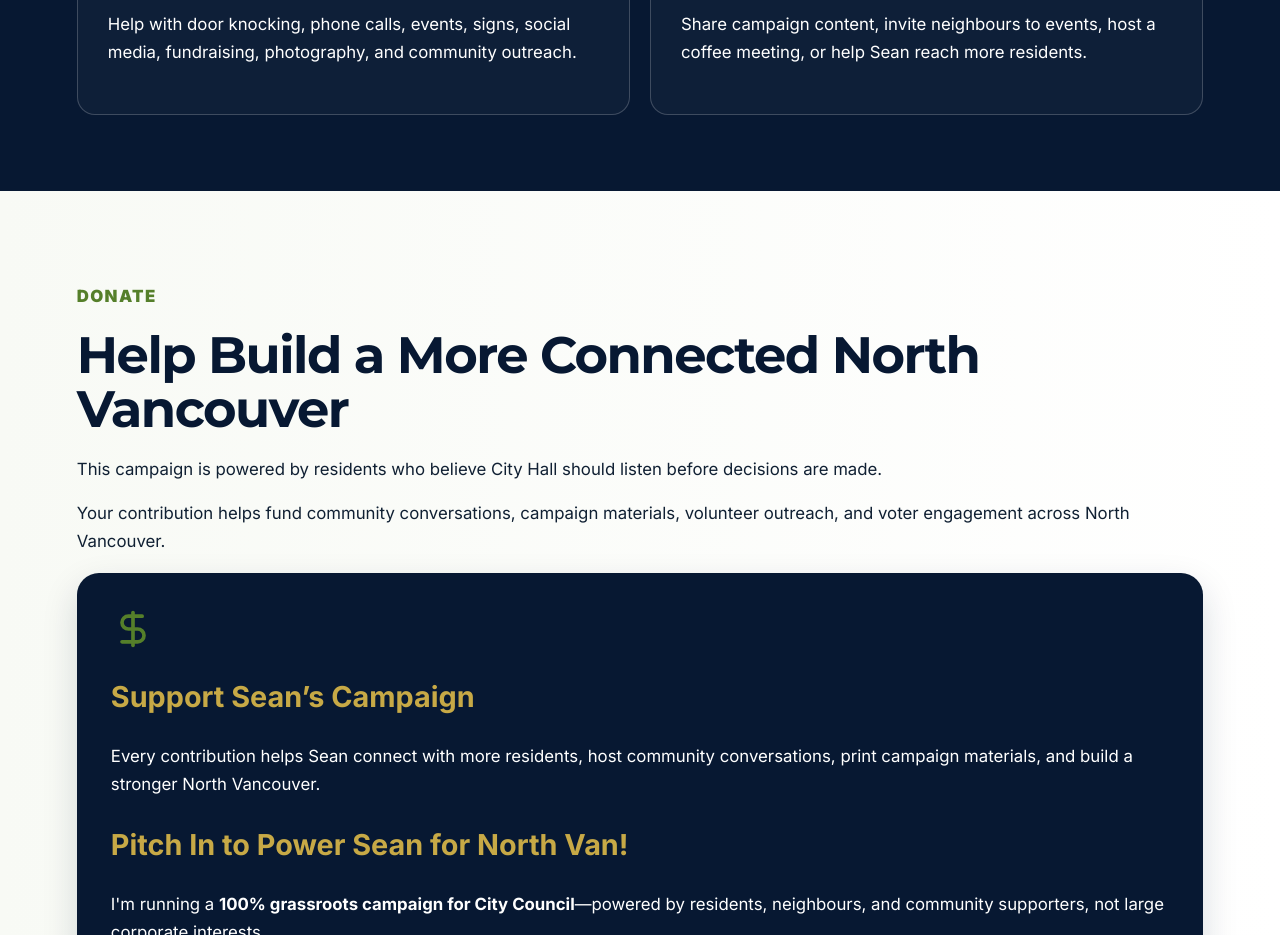
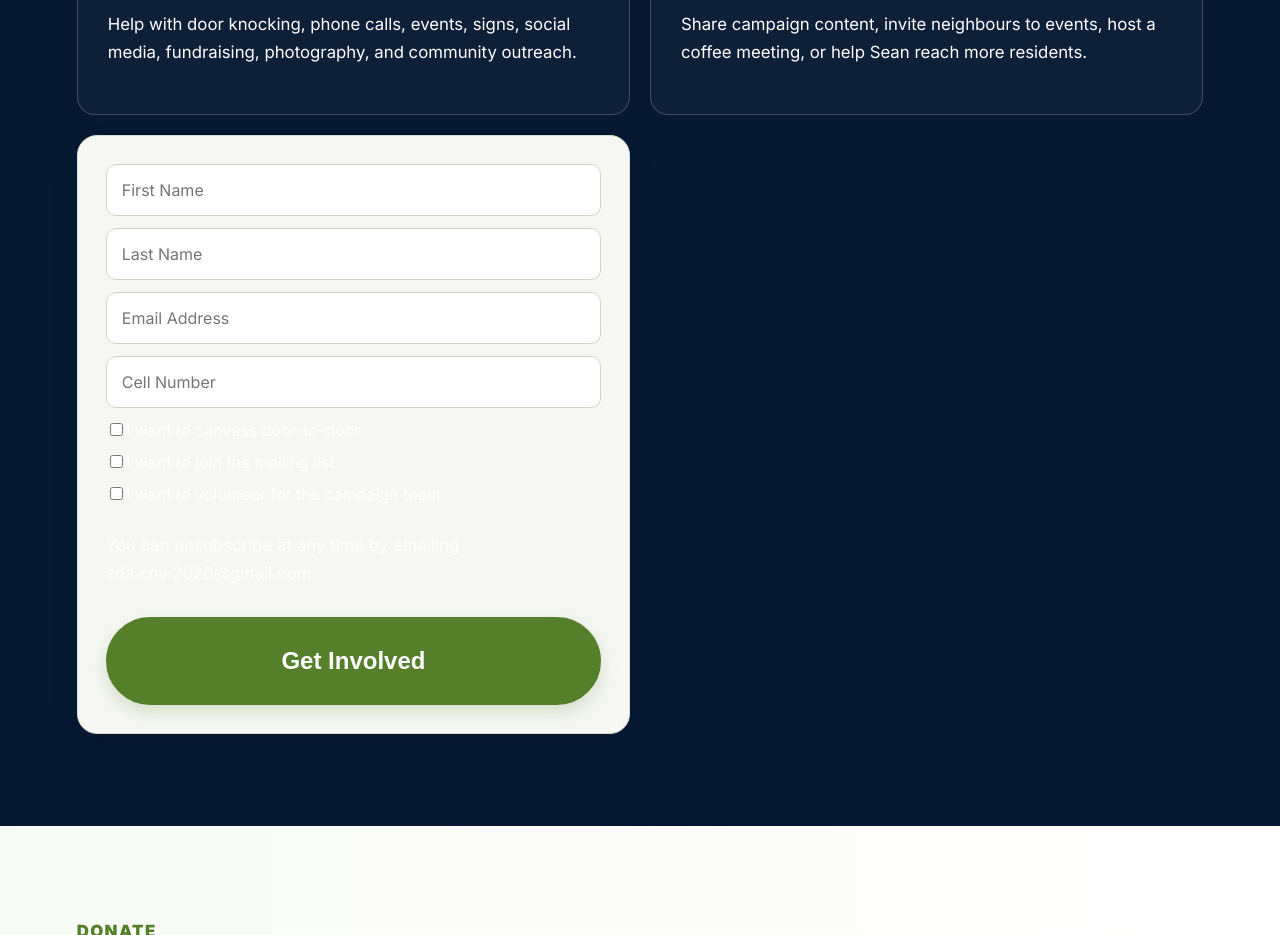
Before and after one commit to irnewlands/seanfornorthvan-site, a React (Vite) app: page / in a window 1280 px wide. Shown: the part 5700-6635 px from the top of the page. Built offline with nearby package versions, Linux system fonts and the light colour scheme.

Commit message:
Update main.jsx

```diff
--- a/src/main.jsx
+++ b/src/main.jsx
@@ -310,6 +310,38 @@ function Volunteer() {
             Share campaign content, invite neighbours to events, host a coffee meeting, or help Sean reach more residents.
           </p>
         </div>
+        <form
+  className="form volunteerForm"
+  action="http://eepurl.com/gtYHSnvG-1"
+  method="post"
+  target="_blank"
+>
+  <input name="FNAME" placeholder="First Name" required />
+  <input name="LNAME" placeholder="Last Name" required />
+  <input name="EMAIL" type="email" placeholder="Email Address" required />
+  <input name="PHONE" type="tel" placeholder="Cell Number" />
+
+  <label className="checkOption">
+    <input type="checkbox" name="CANVASS" value="Yes" />
+    I want to canvass door-to-door
+  </label>
+
+  <label className="checkOption">
+    <input type="checkbox" name="MAILINGLIST" value="Yes" />
+    I want to join the mailing list
+  </label>
+
+  <label className="checkOption">
+    <input type="checkbox" name="VOLUNTEER" value="Yes" />
+    I want to volunteer for the campaign team
+  </label>
+
+  <p className="formDisclaimer">
+    You can unsubscribe at any time by emailing sda.cnv.2026@gmail.com.
+  </p>
+
+  <button className="btn primary" type="submit">Get Involved</button>
+</form>
       </div>
     </section>
   );
```
